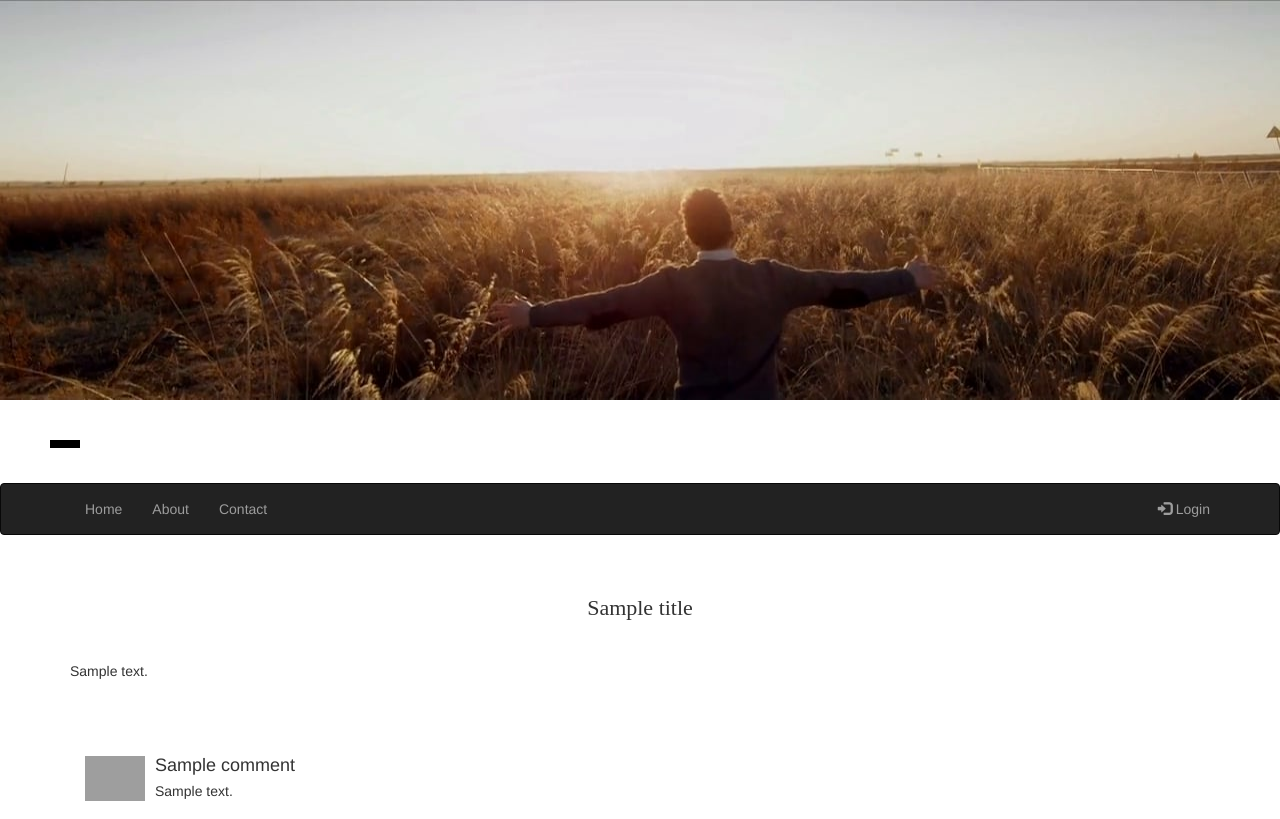
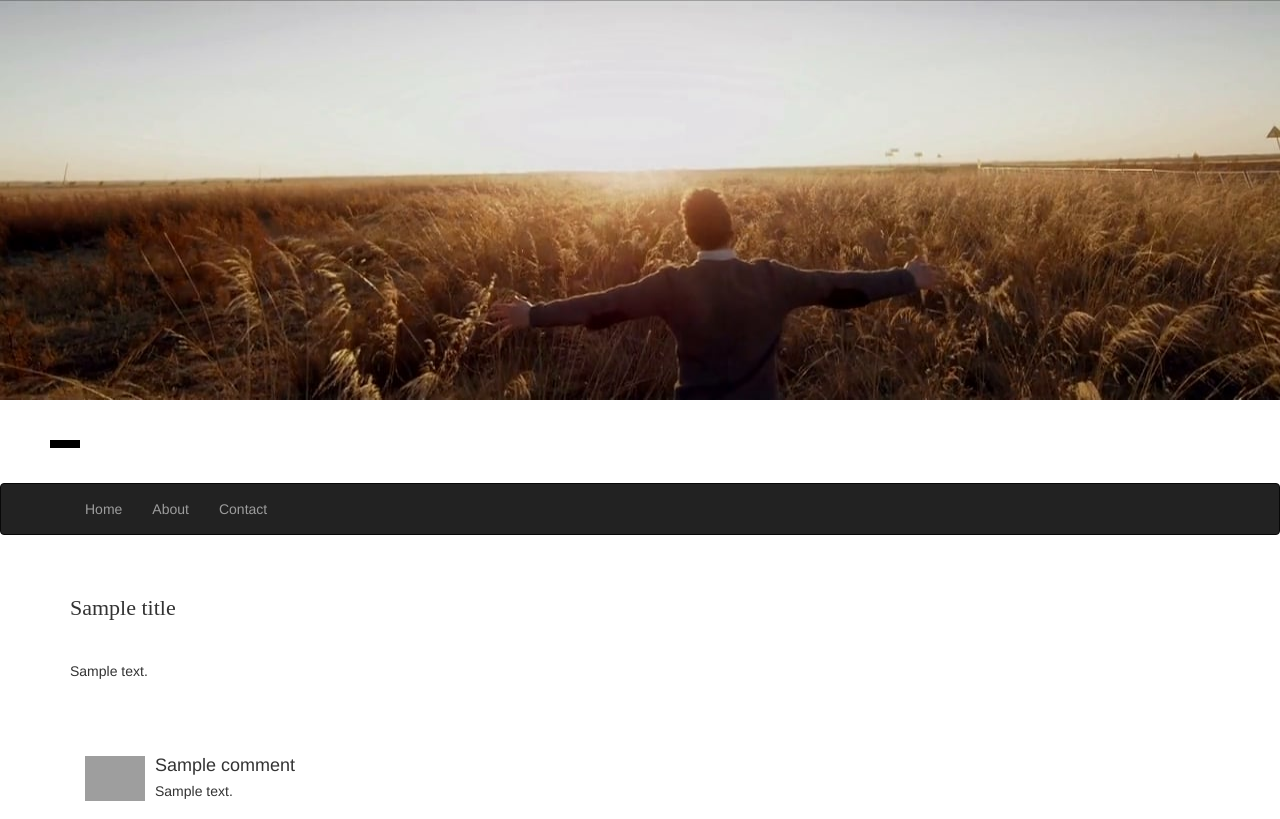
Before and after one commit to xSooDx/BlogOn, a Flask app: template templates/home/post.html in a window 1280 px wide. Shown: the top 819 px of the page. Run offline with Flask 2, Linux system fonts and the light colour scheme; the template is opened without the code that fills it: most values are stand-ins (such as "Sample title", 1, 10 or a date in 2020); parts of the project's set-up code (start-up, migrations or seed data) failed here and were passed over; some libraries are stand-ins or nearby versions; grey boxes are pictures that could not be loaded.

Commit message:
Left align heading and login button removed

```diff
--- a/templates/home/layout.html
+++ b/templates/home/layout.html
@@ -25,9 +25,9 @@
 	  <li {%- if request.path == "/about" %} class="active"{% endif %}><a href="/about">About</a></li>
 	  <li {%- if request.path == "/contact" %} class="active"{% endif %}><a href="/contact">Contact</a></li>
 	</ul>
-	<ul class="nav navbar-nav navbar-right">
+	<!--<ul class="nav navbar-nav navbar-right">
 		<li><a href="/blogon/login"><span class="glyphicon glyphicon-log-in"></span> Login</a></li>
-    </ul>
+    </ul>-->
   </div>
 </nav>
 {% block body %}{% endblock %}
--- a/templates/home/post.html
+++ b/templates/home/post.html
@@ -95,7 +95,7 @@
 <body onload="init()">
 <div class="container">
 	<br><br>
-	<div id='title' style="margin: auto; text-align:center;font: 22px arial bold;">
+	<div id='title' style="margin: auto; font: 22px arial bold;">
 
 	</div>
 	<br><br>
```
